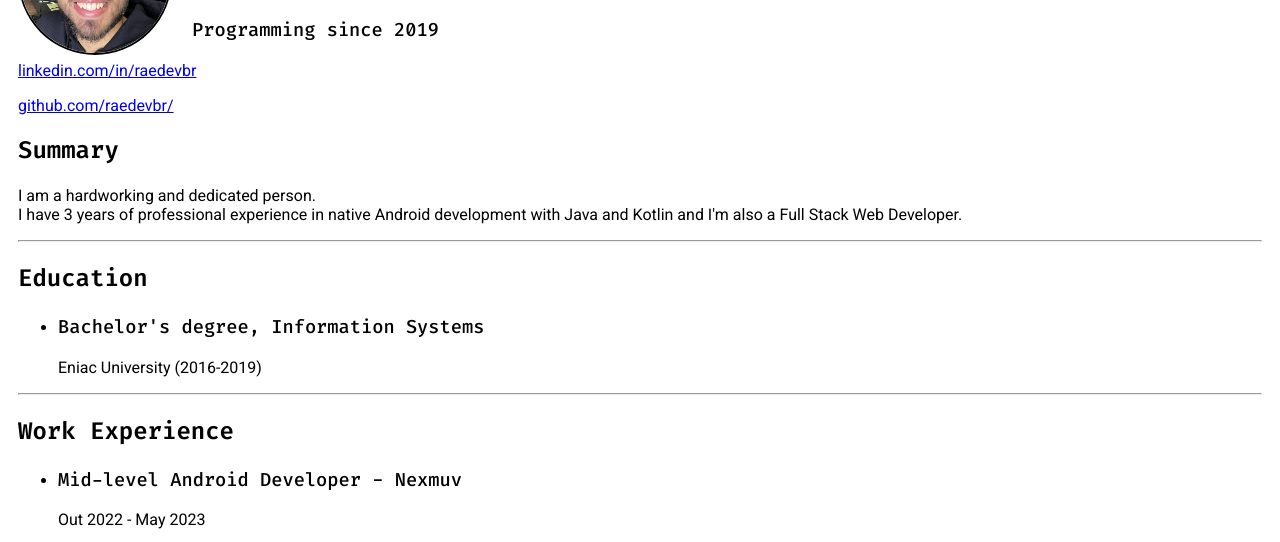
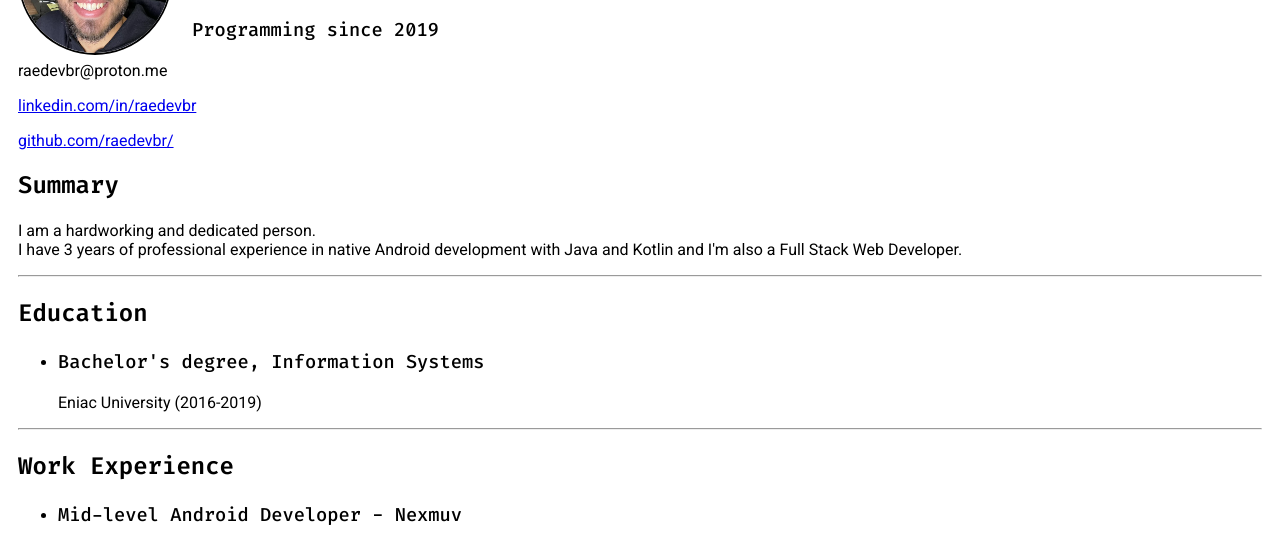
Before and after one commit to raedevbr/my-resume-portfolio, a plain HTML site: page index_en.html in a window 1280 px wide. Shown: the part 178-720 px from the top of the page. Drawn offline with Linux system fonts and the light colour scheme.

Commit message:
add email to index

```diff
--- a/index_en.html
+++ b/index_en.html
@@ -39,6 +39,7 @@
             <h1>Raul Araujo</h1>
             <h2>Android and Full Stack Web Developer</h2>
             <h3>Programming since 2019</h3>
+            <p>raedevbr@proton.me</p>
             <p><a href="https://linkedin.com/in/raedevbr/">linkedin.com/in/raedevbr</a></p>
             <p><a href="https://github.com/raedevbr/">github.com/raedevbr/</a></p>
         </div>
```
Also changed, not shown: index_pt.html (+1 -0 lines).
